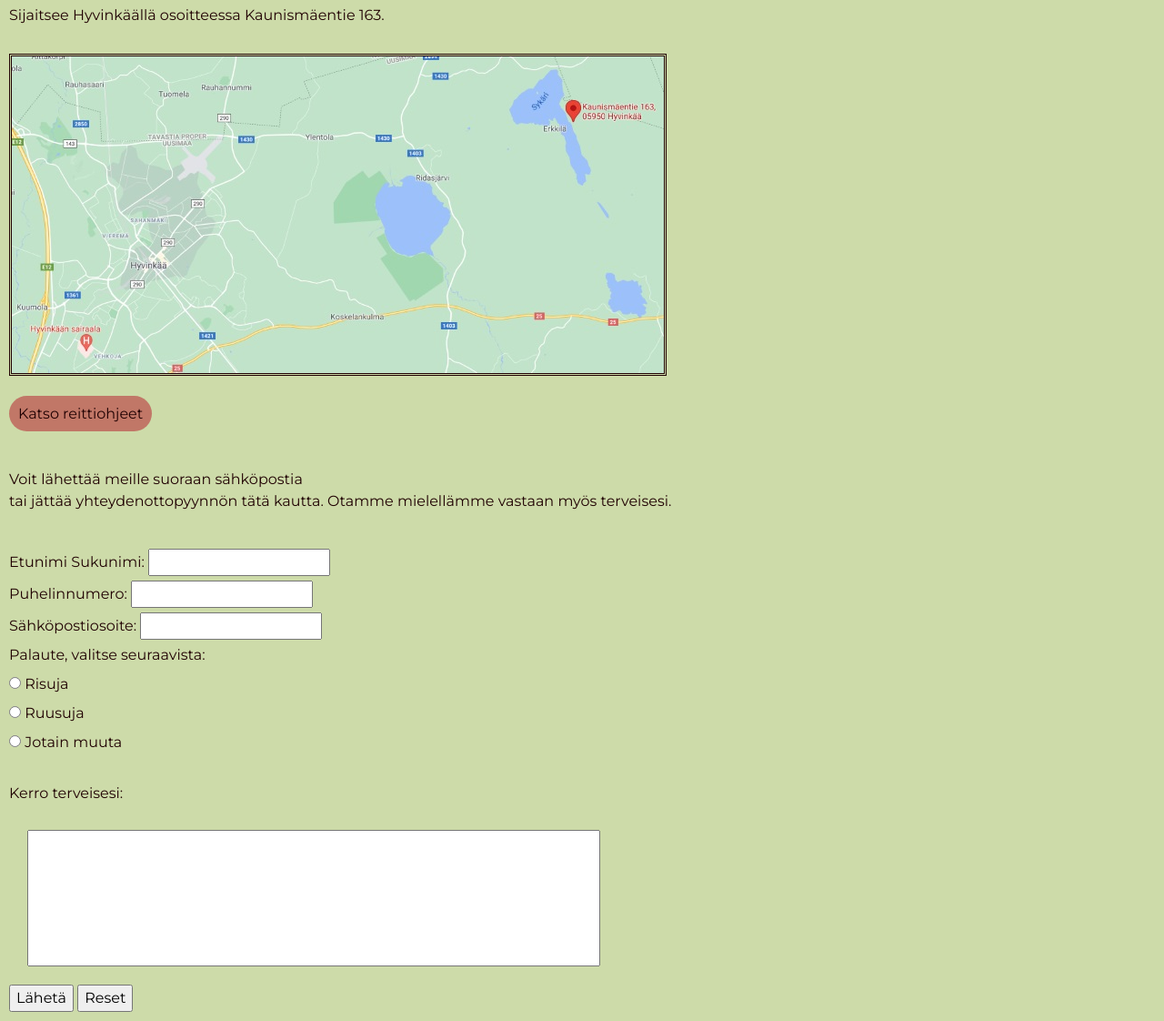
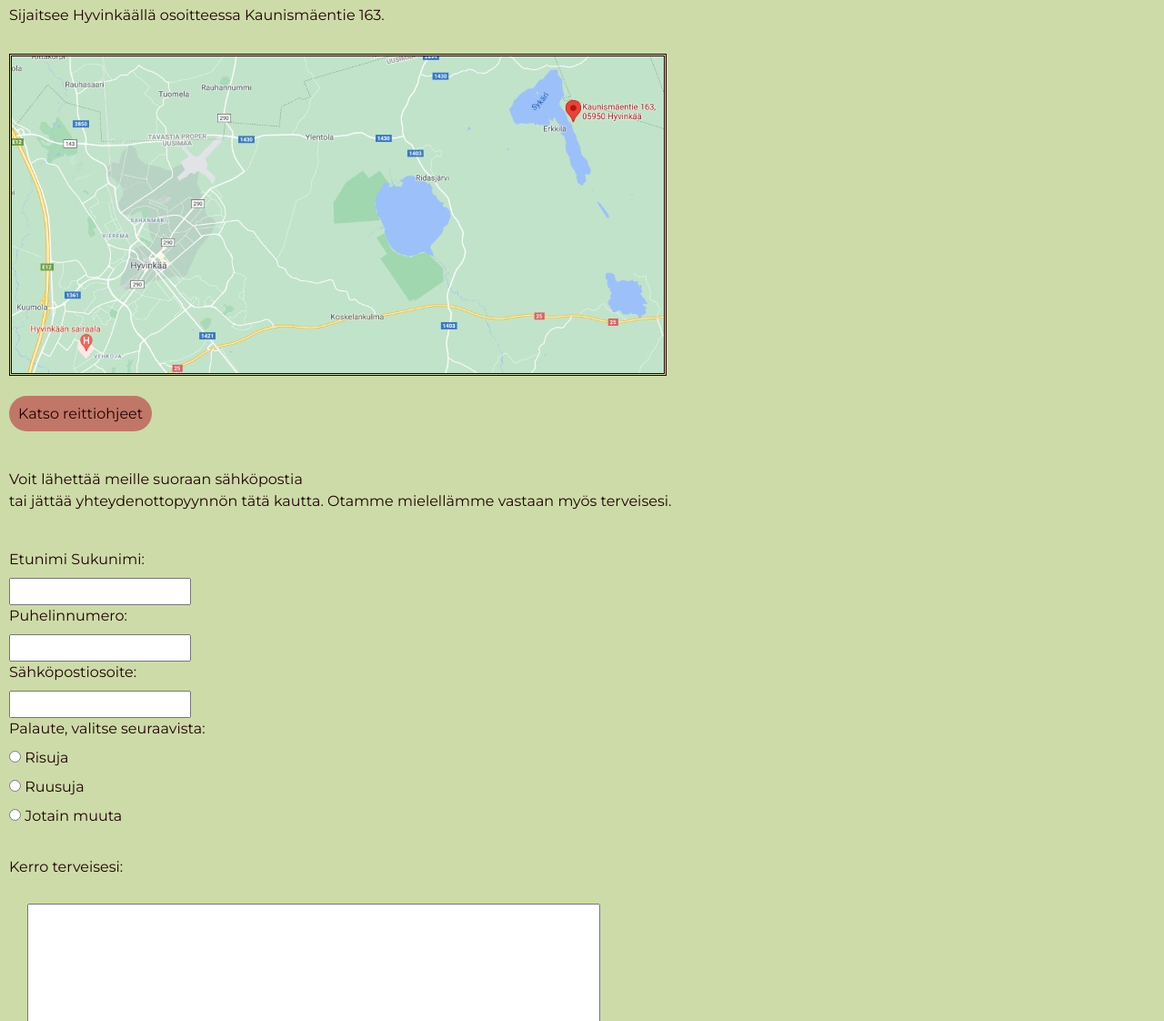
Before and after one commit to PavTheStudent/PavTheStudent, a plain HTML site: page lomake.html in a window 1280 px wide. Shown: the part 165-1287 px from the top of the page at 91% size. Drawn offline with nearby package versions, Linux system fonts and the light colour scheme.

Commit message:
Update lomake.html

```diff
--- a/lomake.html
+++ b/lomake.html
@@ -70,11 +70,11 @@
 				</p>
 
 			<form action="/action_page.php" method="get">
-				  <label for="fname">Etunimi Sukunimi:</label>
+				  <label for="fname">Etunimi Sukunimi:</label><br>
 				  <input type="text" id="fname" name="fname"><br>
-				  <label for="lname">Puhelinnumero:</label>
+				  <label for="lname">Puhelinnumero:</label><br>
 				  <input type="text" id="lname" name="lname"><br>
-				  <label for="lname">Sähköpostiosoite:</label>
+				  <label for="lname">Sähköpostiosoite:</label><br>
 				  <input type="text" id="lname" name="lname"><br>
 
 				<label for="lname">Palaute, valitse seuraavista:</label><br>
```
